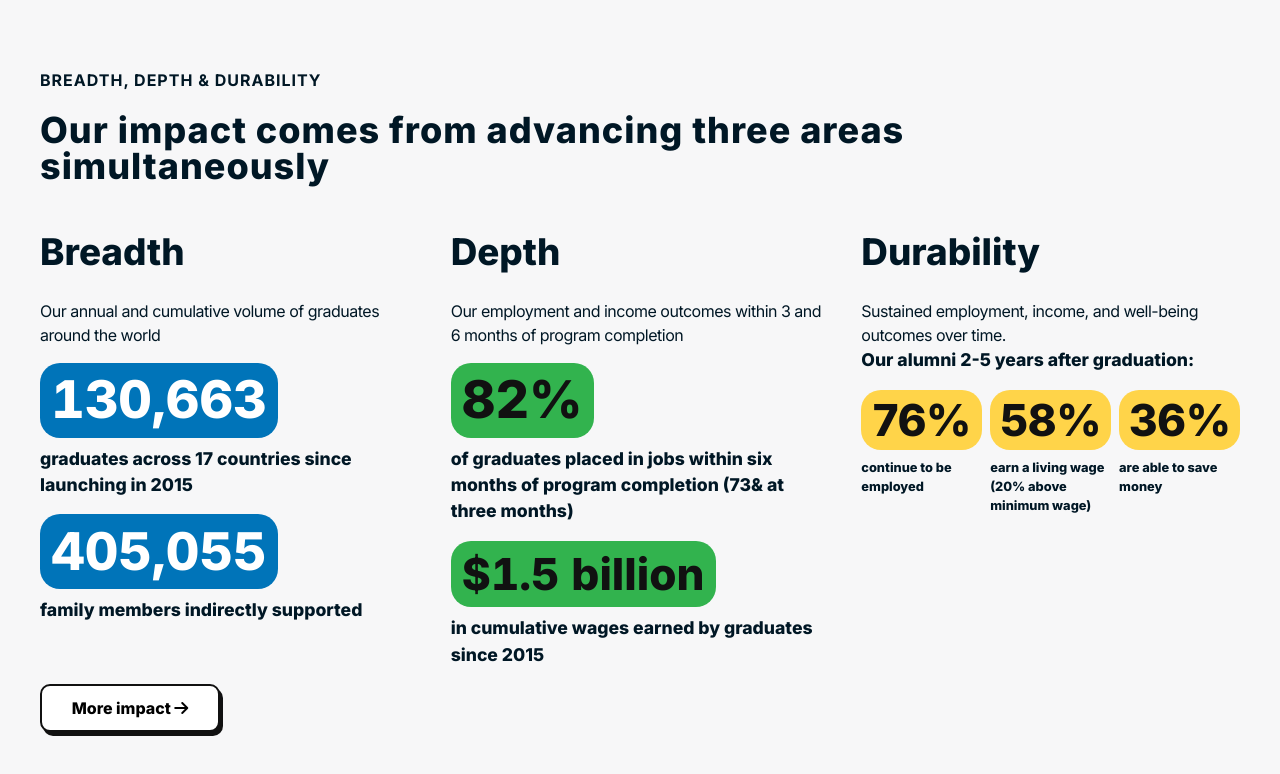
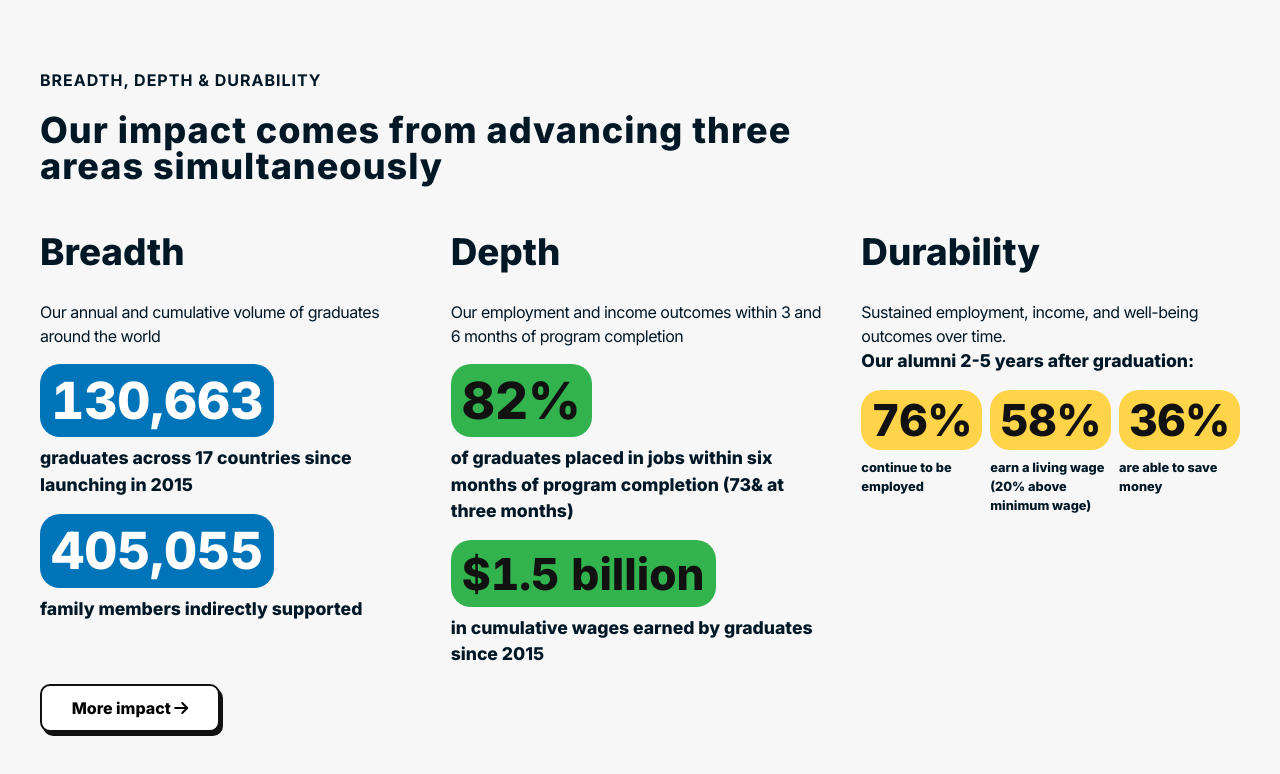
Before and after one commit to thanawatpanpinij/31-thanawat-css-exercises, a plain HTML site: page css-homework/index.html in a window 1280 px wide. Drawn offline with Linux system fonts and the light colour scheme.

Commit message:
refactor(styles): apply "tabular-nums" directly to .stats and remove redundant class
- Removed `.stats--text-space` class from HTML (Simplified markup by reducing unnecessary class usage)
- Moved `font-variant-numeric: tabular-nums;` from `.stats--text-space` to `.stats`

```diff
--- a/css-homework/index.html
+++ b/css-homework/index.html
@@ -22,11 +22,11 @@
                     <p>Our annual and cumulative volume of graduates around the world</p>
                 </div>
                 <div class="container">
-                    <span class="stats stats--width stats--text-lg stats--text-space">130,663</span>
+                    <span class="stats stats--width stats--text-lg">130,663</span>
                     <p>graduates across 17 countries since launching in 2015</p>
                 </div>
                 <div class="container">
-                    <span class="stats stats--width stats--text-lg stats--text-space">405,055</span>
+                    <span class="stats stats--width stats--text-lg">405,055</span>
                     <p>family members indirectly supported</p>
                 </div>
             </section>
@@ -36,11 +36,11 @@
                     <p>Our employment and income outcomes within 3 and 6 months of program completion</p>
                 </div>
                 <div class="container">
-                    <span class="stats stats--green stats--text-lg stats--text-space">82%</span>
+                    <span class="stats stats--green stats--text-lg">82%</span>
                     <p>of graduates placed in jobs within six months of program completion (73& at three months)</p>
                 </div>
                 <div class="container">
-                    <span class="stats stats--green stats--text-md stats--text-space">$1.5 billion</span>
+                    <span class="stats stats--green stats--text-md">$1.5 billion</span>
                     <p>in cumulative wages earned by graduates since 2015</p>
                 </div>
             </section>
--- a/css-homework/style.css
+++ b/css-homework/style.css
@@ -79,15 +79,12 @@ main {
     color: var(--clr-white);
     font-size: 2.75rem;
     font-weight: 800;
+    font-variant-numeric: tabular-nums;
     line-height: 1;
     border-radius: 20px;
     background: var(--clr-blue);
     padding: .7rem;
     margin-bottom: .5rem;
-}
-
-.stats--text-space {
-    font-variant-numeric: tabular-nums;
 }
 
 .stats--green {
@@ -181,7 +178,7 @@ button {
     }
 }
 
-@media (768 < width <= 1280px) {
+@media (768px < width <= 1280px) {
     .head {
         max-width: 65%;
     }
```
